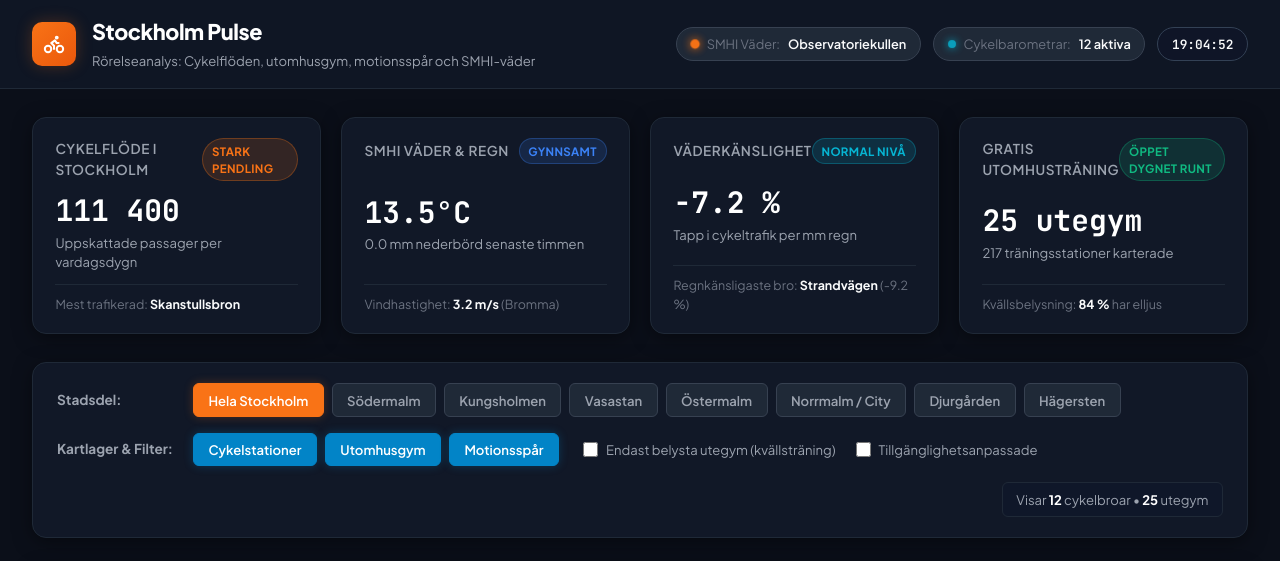
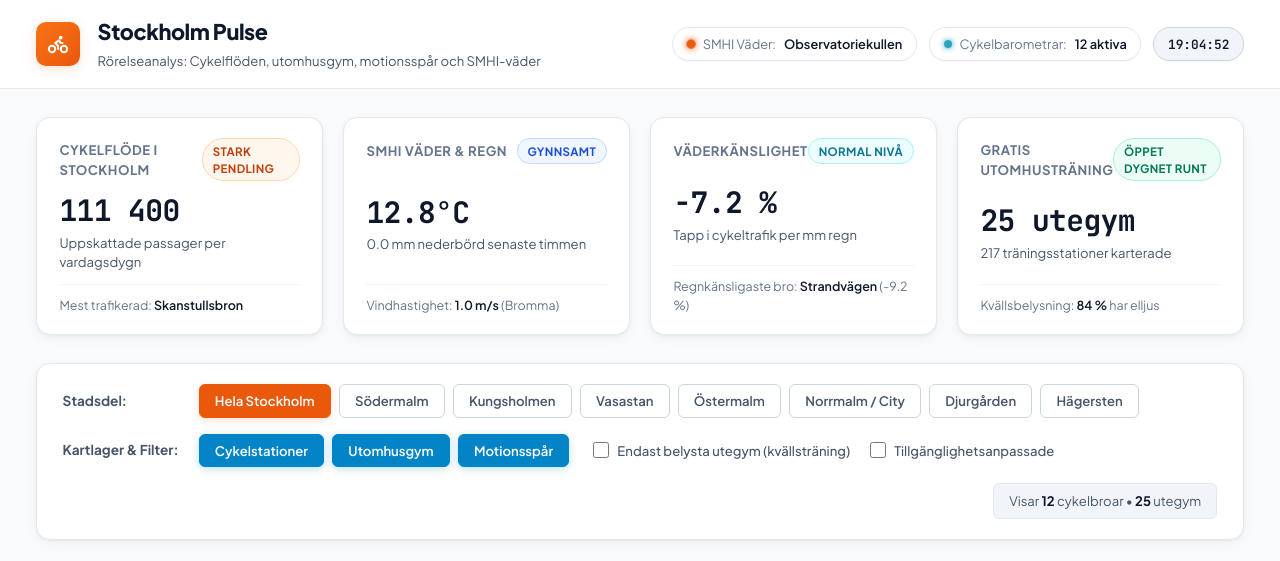
Before and after one commit to kallt/stockholm-pulse, a Flask app: page / in a window 1280 px wide. Shown: the top 561 px of the page. Run offline with Flask 3, Linux system fonts and the light colour scheme; data that the repository does not hold is empty.

Commit message:
UI: Refactor to modern Scandinavian light theme with light gray map canvas and crisp card styling

```diff
--- a/data/weather_cache.json
+++ b/data/weather_cache.json
@@ -1,5 +1,5 @@
 {
-  "timestamp": 1790188713.643737,
+  "timestamp": 1790189993.554296,
   "payload": {
     "station": "Observatoriekullen & Bromma",
     "current": {
@@ -8,7 +8,7 @@
       "rain_1h_mm": 0.0,
       "condition": "Klart till halvklart",
       "cycling_weather_rating": "Gynnsamt",
-      "updated_at": "2026-09-23T18:38:33.639353+00:00"
+      "updated_at": "2026-09-23T18:59:53.548872+00:00"
     },
     "history": [
       {
--- a/static/css/style.css
+++ b/static/css/style.css
@@ -1,29 +1,30 @@
-/* Stockholm Pulse - Modern Dark Dashboard Theme */
+/* Stockholm Pulse - Modern Scandinavian Light Dashboard Theme */
 
 :root {
-    --bg-main: #0b0f19;
-    --bg-card: #111827;
-    --bg-card-hover: #1e293b;
-    --bg-elevated: #1f2937;
-    --border-color: #374151;
-    --border-subtle: #1f2937;
+    --bg-main: #f8fafc;
+    --bg-card: #ffffff;
+    --bg-card-hover: #fcfdfe;
+    --bg-elevated: #f1f5f9;
+    --border-color: #e2e8f0;
+    --border-subtle: #f1f5f9;
 
-    --text-primary: #f9fafb;
-    --text-secondary: #9ca3af;
-    --text-muted: #6b7280;
+    --text-primary: #0f172a;
+    --text-secondary: #475569;
+    --text-muted: #64748b;
 
-    --accent-orange: #f97316;
-    --accent-orange-glow: rgba(249, 115, 22, 0.25);
-    --accent-cyan: #06b6d4;
-    --accent-cyan-glow: rgba(6, 182, 212, 0.25);
-    --accent-emerald: #10b981;
-    --accent-emerald-glow: rgba(16, 185, 129, 0.25);
-    --accent-purple: #8b5cf6;
-    --accent-purple-glow: rgba(139, 92, 246, 0.25);
-    --accent-blue: #3b82f6;
+    --accent-orange: #ea580c;
+    --accent-orange-light: #f97316;
+    --accent-orange-glow: rgba(234, 88, 12, 0.18);
+    --accent-cyan: #0891b2;
+    --accent-cyan-glow: rgba(8, 145, 178, 0.18);
+    --accent-emerald: #059669;
+    --accent-emerald-glow: rgba(5, 150, 105, 0.18);
+    --accent-purple: #7c3aed;
+    --accent-purple-glow: rgba(124, 58, 237, 0.18);
+    --accent-blue: #2563eb;
 
     --gold: #f59e0b;
-    --silver: #94a3b8;
+    --silver: #64748b;
     --bronze: #d97706;
 
     --font-sans: 'Plus Jakarta Sans', -apple-system, BlinkMacSystemFont, "Segoe UI", Roboto, sans-serif;
@@ -31,7 +32,8 @@
     --radius-sm: 6px;
     --radius-md: 10px;
     --radius-lg: 14px;
-    --shadow-card: 0 4px 20px -2px rgba(0, 0, 0, 0.5);
+    --shadow-card: 0 1px 3px rgba(0, 0, 0, 0.05), 0 4px 14px -2px rgba(15, 23, 42, 0.05);
+    --shadow-hover: 0 4px 20px -2px rgba(15, 23, 42, 0.1);
 }
 
 *, *::before, *::after {
@@ -58,10 +60,10 @@ body {
     display: flex;
     justify-content: space-between;
     align-items: center;
-    padding: 1rem 2rem;
-    background: rgba(17, 24, 39, 0.85);
-    backdrop-filter: blur(12px);
-    border-bottom: 1px solid var(--border-subtle);
+    padding: 1rem 2.25rem;
+    background: rgba(255, 255, 255, 0.94);
+    backdrop-filter: blur(14px);
+    border-bottom: 1px solid var(--border-color);
     position: sticky;
     top: 0;
     z-index: 1000;
@@ -70,7 +72,7 @@ body {
 .nav-brand {
     display: flex;
     align-items: center;
-    gap: 1rem;
+    gap: 1.1rem;
 }
 
 .brand-icon {
@@ -82,14 +84,14 @@ body {
     display: flex;
     align-items: center;
     justify-content: center;
-    box-shadow: 0 0 16px var(--accent-orange-glow);
+    box-shadow: 0 3px 12px var(--accent-orange-glow);
 }
 
 .nav-brand h1 {
     font-size: 1.35rem;
     font-weight: 800;
     letter-spacing: -0.02em;
-    color: #ffffff;
+    color: var(--text-primary);
 }
 
 .nav-brand .subtext {
@@ -107,11 +109,12 @@ body {
     display: flex;
     align-items: center;
     gap: 0.5rem;
-    background: var(--bg-elevated);
+    background: #ffffff;
     border: 1px solid var(--border-color);
     padding: 0.4rem 0.85rem;
     border-radius: 9999px;
     font-size: 0.8rem;
+    box-shadow: 0 1px 2px rgba(0, 0, 0, 0.04);
 }
 
 .live-dot {
@@ -122,13 +125,13 @@ body {
 
 .pulse-orange {
     background-color: var(--accent-orange);
-    box-shadow: 0 0 8px var(--accent-orange);
+    box-shadow: 0 0 6px var(--accent-orange);
     animation: pulse 2s infinite;
 }
 
 .pulse-cyan {
     background-color: var(--accent-cyan);
-    box-shadow: 0 0 8px var(--accent-cyan);
+    box-shadow: 0 0 6px var(--accent-cyan);
     animation: pulse 2.4s infinite;
 }
 
@@ -148,15 +151,15 @@ body {
 }
 
 .clock-chip {
-    background: rgba(15, 23, 42, 0.6);
-    border-color: #334155;
+    background: #f1f5f9;
+    border-color: #cbd5e1;
 }
 
 /* Dashboard Container */
 .dashboard-container {
     max-width: 1440px;
     margin: 0 auto;
-    padding: 1.75rem 2rem 3rem;
+    padding: 1.75rem 2.25rem 3.5rem;
     display: flex;
     flex-direction: column;
     gap: 1.75rem;
@@ -171,19 +174,20 @@ body {
 
 .kpi-card {
     background: var(--bg-card);
-    border: 1px solid var(--border-subtle);
+    border: 1px solid var(--border-color);
     border-radius: var(--radius-lg);
     padding: 1.25rem 1.4rem;
     display: flex;
     flex-direction: column;
     justify-content: space-between;
     box-shadow: var(--shadow-card);
-    transition: transform 0.2s ease, border-color 0.2s ease;
+    transition: transform 0.2s ease, box-shadow 0.2s ease, border-color 0.2s ease;
 }
 
 .kpi-card:hover {
     transform: translateY(-2px);
-    border-color: #4b5563;
+    box-shadow: var(--shadow-hover);
+    border-color: #cbd5e1;
 }
 
 .kpi-header {
@@ -194,9 +198,9 @@ body {
 }
 
 .kpi-title {
-    font-size: 0.85rem;
-    font-weight: 600;
-    color: var(--text-secondary);
+    font-size: 0.82rem;
+    font-weight: 700;
+    color: var(--text-muted);
     text-transform: uppercase;
     letter-spacing: 0.04em;
 }
@@ -204,34 +208,34 @@ body {
 .kpi-badge {
     font-size: 0.72rem;
     font-weight: 700;
-    padding: 0.2rem 0.55rem;
+    padding: 0.2rem 0.6rem;
     border-radius: 9999px;
     text-transform: uppercase;
     letter-spacing: 0.03em;
 }
 
 .badge-orange {
-    background: rgba(249, 115, 22, 0.15);
-    color: var(--accent-orange);
-    border: 1px solid rgba(249, 115, 22, 0.3);
+    background: #fff7ed;
+    color: #c2410c;
+    border: 1px solid #fed7aa;
 }
 
 .badge-blue {
-    background: rgba(59, 130, 246, 0.15);
-    color: var(--accent-blue);
-    border: 1px solid rgba(59, 130, 246, 0.3);
+    background: #eff6ff;
+    color: #1d4ed8;
+    border: 1px solid #bfdbfe;
 }
 
 .badge-cyan {
-    background: rgba(6, 182, 212, 0.15);
-    color: var(--accent-cyan);
-    border: 1px solid rgba(6, 182, 212, 0.3);
+    background: #ecfeff;
+    color: #0e7490;
+    border: 1px solid #a5f3fc;
 }
 
 .badge-emerald {
-    background: rgba(16, 185, 129, 0.15);
-    color: var(--accent-emerald);
-    border: 1px solid rgba(16, 185, 129, 0.3);
+    background: #ecfdf5;
+    color: #047857;
+    border: 1px solid #a7f3d0;
 }
 
 .kpi-body {
@@ -241,9 +245,10 @@ body {
 .kpi-val {
     font-size: 1.85rem;
     font-weight: 800;
-    color: #ffffff;
+    color: var(--text-primary);
     line-height: 1.2;
     margin-bottom: 0.25rem;
+    letter-spacing: -0.02em;
 }
 
 .kpi-desc {
@@ -253,21 +258,22 @@ body {
 
 .kpi-footer {
     border-top: 1px solid var(--border-subtle);
-    padding-top: 0.6rem;
+    padding-top: 0.65rem;
     font-size: 0.78rem;
     color: var(--text-muted);
 }
 
 .kpi-footer strong {
     color: var(--text-primary);
+    font-weight: 600;
 }
 
 /* Filter Panel */
 .filter-panel {
     background: var(--bg-card);
-    border: 1px solid var(--border-subtle);
+    border: 1px solid var(--border-color);
     border-radius: var(--radius-lg);
-    padding: 1.25rem 1.5rem;
+    padding: 1.25rem 1.6rem;
     display: flex;
     flex-direction: column;
     gap: 1rem;
@@ -295,35 +301,35 @@ body {
 }
 
 .filter-btn {
-    background: var(--bg-elevated);
-    border: 1px solid var(--border-color);
+    background: #ffffff;
+    border: 1px solid #cbd5e1;
     color: var(--text-secondary);
     font-family: var(--font-sans);
     font-size: 0.82rem;
     font-weight: 600;
-    padding: 0.45rem 0.9rem;
+    padding: 0.45rem 0.95rem;
     border-radius: var(--radius-sm);
     cursor: pointer;
     transition: all 0.15s ease;
 }
 
 .filter-btn:hover {
-    background: var(--bg-card-hover);
+    background: #f8fafc;
     color: var(--text-primary);
-    border-color: #64748b;
+    border-color: #94a3b8;
 }
 
 .filter-btn.active {
     background: var(--accent-orange);
     color: #ffffff;
     border-color: var(--accent-orange);
-    box-shadow: 0 0 10px var(--accent-orange-glow);
+    box-shadow: 0 2px 8px var(--accent-orange-glow);
 }
 
 .layer-btn.active {
     background: #0284c7;
     border-color: #0284c7;
-    box-shadow: 0 0 10px rgba(2, 132, 199, 0.3);
+    box-shadow: 0 2px 8px rgba(2, 132, 199, 0.25);
 }
 
 .filter-checkboxes {
@@ -338,14 +344,15 @@ body {
     align-items: center;
     gap: 0.5rem;
     font-size: 0.82rem;
+    font-weight: 500;
     color: var(--text-secondary);
     cursor: pointer;
 }
 
 .checkbox-item input[type="checkbox"] {
     accent-color: var(--accent-orange);
-    width: 15px;
-    height: 15px;
+    width: 16px;
+    height: 16px;
     cursor: pointer;
 }
 
@@ -353,39 +360,40 @@ body {
     margin-left: auto;
     font-size: 0.82rem;
     color: var(--text-secondary);
-    background: rgba(15, 23, 42, 0.7);
-    padding: 0.4rem 0.85rem;
+    background: #f1f5f9;
+    padding: 0.45rem 0.95rem;
     border-radius: var(--radius-sm);
-    border: 1px solid var(--border-subtle);
+    border: 1px solid var(--border-color);
 }
 
 .active-count-badge strong {
-    color: #ffffff;
+    color: var(--text-primary);
 }
 
 /* Card General */
 .card {
     background: var(--bg-card);
-    border: 1px solid var(--border-subtle);
+    border: 1px solid var(--border-color);
     border-radius: var(--radius-lg);
     box-shadow: var(--shadow-card);
     overflow: hidden;
 }
 
 .card-header {
-    padding: 1.25rem 1.5rem;
-    border-bottom: 1px solid var(--border-subtle);
+    padding: 1.25rem 1.6rem;
+    border-bottom: 1px solid var(--border-color);
     display: flex;
     justify-content: space-between;
     align-items: center;
     gap: 1rem;
     flex-wrap: wrap;
+    background: #ffffff;
 }
 
 .card-header h3 {
     font-size: 1.1rem;
     font-weight: 700;
-    color: #ffffff;
+    color: var(--text-primary);
     letter-spacing: -0.01em;
 }
 
--- a/static/js/dashboard.js
+++ b/static/js/dashboard.js
@@ -84,8 +84,8 @@ function initMap() {
         scrollWheelZoom: true
     });
 
-    // Dark Tile Layer (Esri World Dark Gray Canvas)
-    L.tileLayer('https://server.arcgisonline.com/ArcGIS/rest/services/Canvas/World_Dark_Gray_Base/MapServer/tile/{z}/{y}/{x}', {
+    // Light Tile Layer (Esri World Light Gray Canvas)
+    L.tileLayer('https://server.arcgisonline.com/ArcGIS/rest/services/Canvas/World_Light_Gray_Base/MapServer/tile/{z}/{y}/{x}', {
         attribution: '&copy; Esri &mdash; DeLorme, NAVTEQ',
         maxZoom: 17,
         minZoom: 10
@@ -756,17 +756,17 @@ function renderTimelineChart(timeline, analytics) {
                 legend: {
                     position: 'top',
                     labels: {
-                        color: '#94a3b8',
+                        color: '#475569',
                         font: { family: 'Plus Jakarta Sans', size: 12, weight: '600' },
                         boxWidth: 14,
                         padding: 18
                     }
                 },
                 tooltip: {
-                    backgroundColor: 'rgba(17, 24, 39, 0.95)',
+                    backgroundColor: 'rgba(15, 23, 42, 0.95)',
                     titleColor: '#ffffff',
                     bodyColor: '#e2e8f0',
-                    borderColor: '#374151',
+                    borderColor: '#cbd5e1',
                     borderWidth: 1,
                     padding: 12,
                     displayColors: true
@@ -774,7 +774,7 @@ function renderTimelineChart(timeline, analytics) {
             },
             scales: {
                 x: {
-                    grid: { color: '#1f2937' },
+                    grid: { color: '#f1f5f9' },
                     ticks: {
                         color: '#64748b',
                         maxTicksLimit: 12,
@@ -787,12 +787,12 @@ function renderTimelineChart(timeline, analytics) {
                     title: {
                         display: true,
                         text: 'Cykeltrafik (passager/h)',
-                        color: '#f97316',
+                        color: '#ea580c',
                         font: { family: 'Plus Jakarta Sans', size: 11, weight: '600' }
                     },
-                    grid: { color: '#1f2937' },
+                    grid: { color: '#e2e8f0' },
                     ticks: {
-                        color: '#94a3b8',
+                        color: '#475569',
                         font: { family: 'JetBrains Mono', size: 11 }
                     }
                 },
@@ -802,12 +802,12 @@ function renderTimelineChart(timeline, analytics) {
                     title: {
                         display: true,
                         text: 'Nederbörd (mm/h)',
-                        color: '#06b6d4',
+                        color: '#0891b2',
                         font: { family: 'Plus Jakarta Sans', size: 11, weight: '600' }
                     },
                     grid: { drawOnChartArea: false },
                     ticks: {
-                        color: '#06b6d4',
+                        color: '#0891b2',
                         font: { family: 'JetBrains Mono', size: 11 }
                     },
                     min: 0,
@@ -843,12 +843,12 @@ function renderRushHourChart(profile) {
             datasets: [{
                 label: 'Snittflöde cykelpassager',
                 data: flows,
-                borderColor: '#f97316',
-                backgroundColor: 'rgba(249, 115, 22, 0.2)',
+                borderColor: '#ea580c',
+                backgroundColor: 'rgba(234, 88, 12, 0.14)',
                 fill: true,
                 tension: 0.4,
                 borderWidth: 2.5,
-                pointBackgroundColor: '#f97316',
+                pointBackgroundColor: '#ea580c',
                 pointBorderColor: '#ffffff',
                 pointHoverRadius: 6
             }]
@@ -859,10 +859,10 @@ function renderRushHourChart(profile) {
             plugins: {
                 legend: { display: false },
                 tooltip: {
-                    backgroundColor: 'rgba(17, 24, 39, 0.95)',
+                    backgroundColor: 'rgba(15, 23, 42, 0.95)',
                     titleColor: '#ffffff',
                     bodyColor: '#e2e8f0',
-                    borderColor: '#374151',
+                    borderColor: '#cbd5e1',
                     borderWidth: 1,
                     callbacks: {
                         label: (ctx) => ` ${ctx.raw.toLocaleString('sv-SE')} passager/h`
@@ -871,7 +871,7 @@ function renderRushHourChart(profile) {
             },
             scales: {
                 x: {
-                    grid: { color: '#1f2937' },
+                    grid: { color: '#f1f5f9' },
                     ticks: {
                         color: '#64748b',
                         maxTicksLimit: 8,
@@ -879,9 +879,9 @@ function renderRushHourChart(profile) {
                     }
                 },
                 y: {
-                    grid: { color: '#1f2937' },
+                    grid: { color: '#e2e8f0' },
                     ticks: {
-                        color: '#94a3b8',
+                        color: '#475569',
                         font: { family: 'JetBrains Mono', size: 11 }
                     }
                 }
@@ -911,16 +911,16 @@ function renderDistrictBarChart(districts) {
                 {
                     label: 'Utegym per 10 000 invånare',
                     data: gymsPer10k,
-                    backgroundColor: 'rgba(16, 185, 129, 0.8)',
-                    borderColor: '#10b981',
+                    backgroundColor: 'rgba(5, 150, 105, 0.85)',
+                    borderColor: '#059669',
                     borderWidth: 1,
                     borderRadius: 4
                 },
                 {
                     label: 'Totalt antal träningsstationer',
                     data: stationCounts,
-                    backgroundColor: 'rgba(59, 130, 246, 0.65)',
-                    borderColor: '#3b82f6',
+                    backgroundColor: 'rgba(37, 99, 235, 0.75)',
+                    borderColor: '#2563eb',
                     borderWidth: 1,
                     borderRadius: 4
                 }
@@ -933,27 +933,27 @@ function renderDistrictBarChart(districts) {
                 legend: {
                     position: 'top',
                     labels: {
-                        color: '#94a3b8',
+                        color: '#475569',
                         font: { family: 'Plus Jakarta Sans', size: 11, weight: '600' },
                         boxWidth: 12
                     }
                 },
                 tooltip: {
-                    backgroundColor: 'rgba(17, 24, 39, 0.95)',
-                    borderColor: '#374151',
+                    backgroundColor: 'rgba(15, 23, 42, 0.95)',
+                    borderColor: '#cbd5e1',
                     borderWidth: 1
                 }
             },
             scales: {
                 x: {
-                    grid: { color: '#1f2937' },
+                    grid: { color: '#f1f5f9' },
                     ticks: {
-                        color: '#94a3b8',
-                        font: { family: 'Plus Jakarta Sans', size: 11 }
+                        color: '#334155',
+                        font: { family: 'Plus Jakarta Sans', size: 11, weight: '600' }
                     }
                 },
                 y: {
-                    grid: { color: '#1f2937' },
+                    grid: { color: '#e2e8f0' },
                     ticks: {
                         color: '#64748b',
                         font: { family: 'JetBrains Mono', size: 11 }
```
Also changed, not shown: other parts of static/css/style.css (+84 -74 lines), 1 other file.
